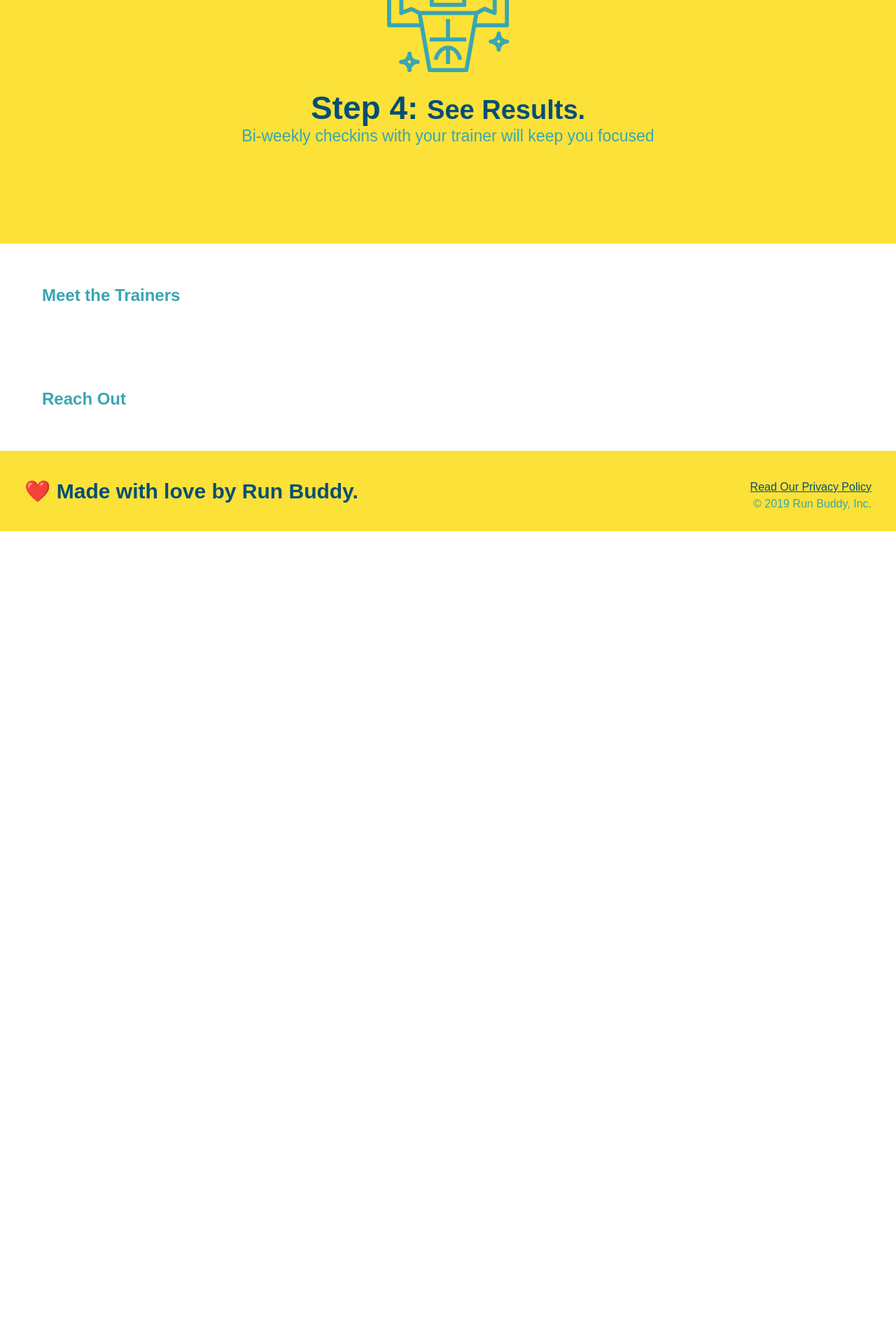
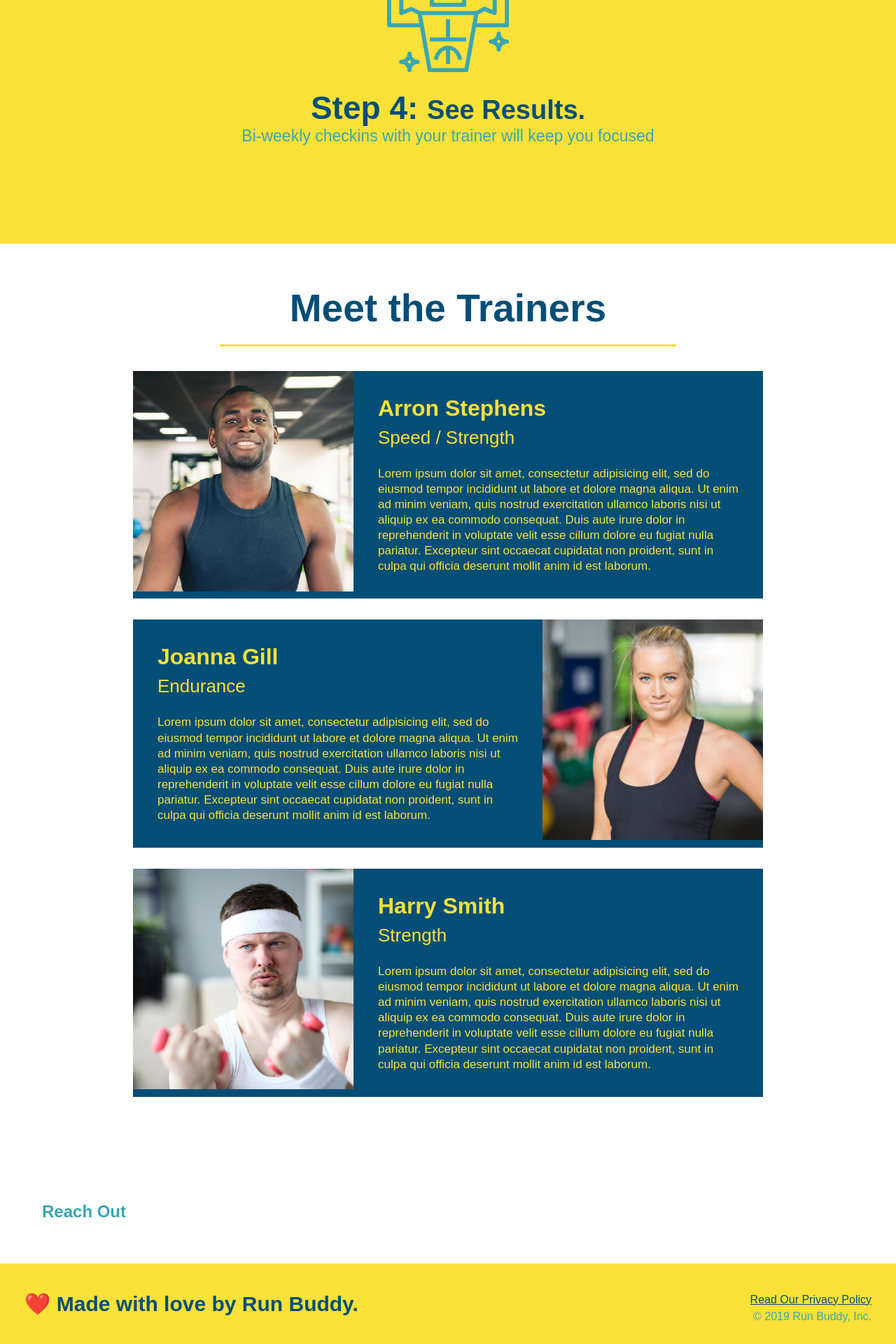
Before and after one commit to william-horn/run-buddy, a Jekyll site: the page index.html, which Jekyll copies as it is, in a window 1280 px wide. Shown: the part 2382-4302 px from the top of the page at 70% size. Built offline with Jekyll 4.4.1, drawn with Linux system fonts in a browser that asks for light colours; before the commit the page ends 3141 px from its top, so only the background shows below that.

Commit message:
meet the trainers section

```diff
--- a/assets/css/style.css
+++ b/assets/css/style.css
@@ -163,6 +163,53 @@ header nav ul li a {
     font-size: 38px;
 }
 
+.trainers {
+    text-align:  center;
+}
+
+.trainer {
+    width:  900px;
+    margin:  0 auto 30px auto;
+    background:  #024e76;
+    color: #fce138;
+    overflow: auto;
+}
+
+.trainer img {
+    width: 35%;
+    float: left;
+}
+
+.trainer-bio {
+    padding: 35px;
+    float: left;
+    width: 65%;
+}
+
+.text-left {
+    text-align: left;
+}
+
+.text-right {
+    text-align: right;
+}
+
+.trainer-bio h3 {
+    font-size: 32px;
+    margin-bottom: 8px;
+}
+
+.trainer-bio h4 {
+    font-weight: lighter;
+    font-size: 26px;
+    margin-bottom: 25px;
+}
+
+.trainer-bio p {
+    font-size: 17px;
+    line-height: 1.3;
+}
+
 
 /* SECTION STYLE ENDS */
 
--- a/index.html
+++ b/index.html
@@ -106,8 +106,55 @@
         </section>
 
         <!-- "meet the trainers" section -->
-        <section id="your-trainers">
-            <h2>Meet the Trainers</h2>
+        <section class="trainers" id="your-trainers">
+            <h2 class="section-title primary-border">Meet the Trainers</h2>
+            <article class="trainer">
+                <img src="./assets/images/trainer-1.jpg" alt="Arron Stephens in his workout clothes, ready to pump iron"/>
+                <div class="trainer-bio text-left">
+                    <h3>Arron Stephens</h3>
+                    <h4>Speed / Strength</h4>
+                    <p>
+                        Lorem ipsum dolor sit amet, consectetur adipisicing elit, sed do eiusmod
+                        tempor incididunt ut labore et dolore magna aliqua. Ut enim ad minim veniam,
+                        quis nostrud exercitation ullamco laboris nisi ut aliquip ex ea commodo
+                        consequat. Duis aute irure dolor in reprehenderit in voluptate velit esse
+                        cillum dolore eu fugiat nulla pariatur. Excepteur sint occaecat cupidatat non
+                        proident, sunt in culpa qui officia deserunt mollit anim id est laborum.
+                    </p>
+                </div>
+            </article>
+
+            <article class="trainer">
+                <div class="trainer-bio text-left">
+                    <h3>Joanna Gill</h3>
+                    <h4>Endurance</h4>
+                    <p>
+                        Lorem ipsum dolor sit amet, consectetur adipisicing elit, sed do eiusmod
+                        tempor incididunt ut labore et dolore magna aliqua. Ut enim ad minim veniam,
+                        quis nostrud exercitation ullamco laboris nisi ut aliquip ex ea commodo
+                        consequat. Duis aute irure dolor in reprehenderit in voluptate velit esse
+                        cillum dolore eu fugiat nulla pariatur. Excepteur sint occaecat cupidatat non
+                        proident, sunt in culpa qui officia deserunt mollit anim id est laborum.
+                    </p>
+                </div>
+                <img src="./assets/images/trainer-2.jpg" alt="Joanna Gill cooling off after a workout"/>
+            </article>
+
+            <article class="trainer">
+                <img src="./assets/images/trainer-3.jpg" alt="Harry Smith wearing a headband and lifting comically small pink weights"/>
+                <div class="trainer-bio text-left">
+                    <h3>Harry Smith</h3>
+                    <h4>Strength</h4>
+                    <p>
+                        Lorem ipsum dolor sit amet, consectetur adipisicing elit, sed do eiusmod
+                        tempor incididunt ut labore et dolore magna aliqua. Ut enim ad minim veniam,
+                        quis nostrud exercitation ullamco laboris nisi ut aliquip ex ea commodo
+                        consequat. Duis aute irure dolor in reprehenderit in voluptate velit esse
+                        cillum dolore eu fugiat nulla pariatur. Excepteur sint occaecat cupidatat non
+                        proident, sunt in culpa qui officia deserunt mollit anim id est laborum.
+                    </p>
+                </div>
+            </article>
         </section>
 
         <!-- "reach out" section -->
```
Also changed, not shown: assets/images/trainer-1.jpg (added), assets/images/trainer-2.jpg (added), assets/images/trainer-3.jpg (added).
